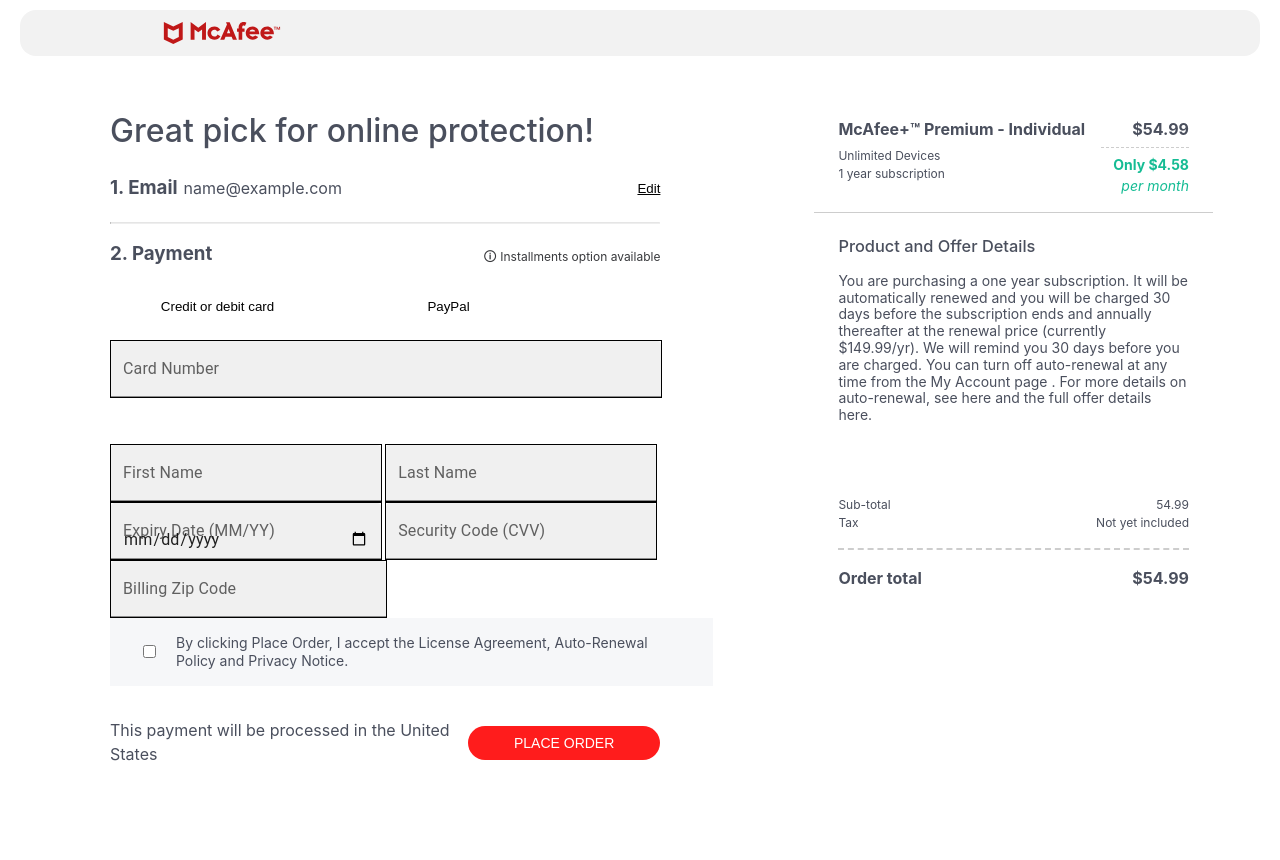
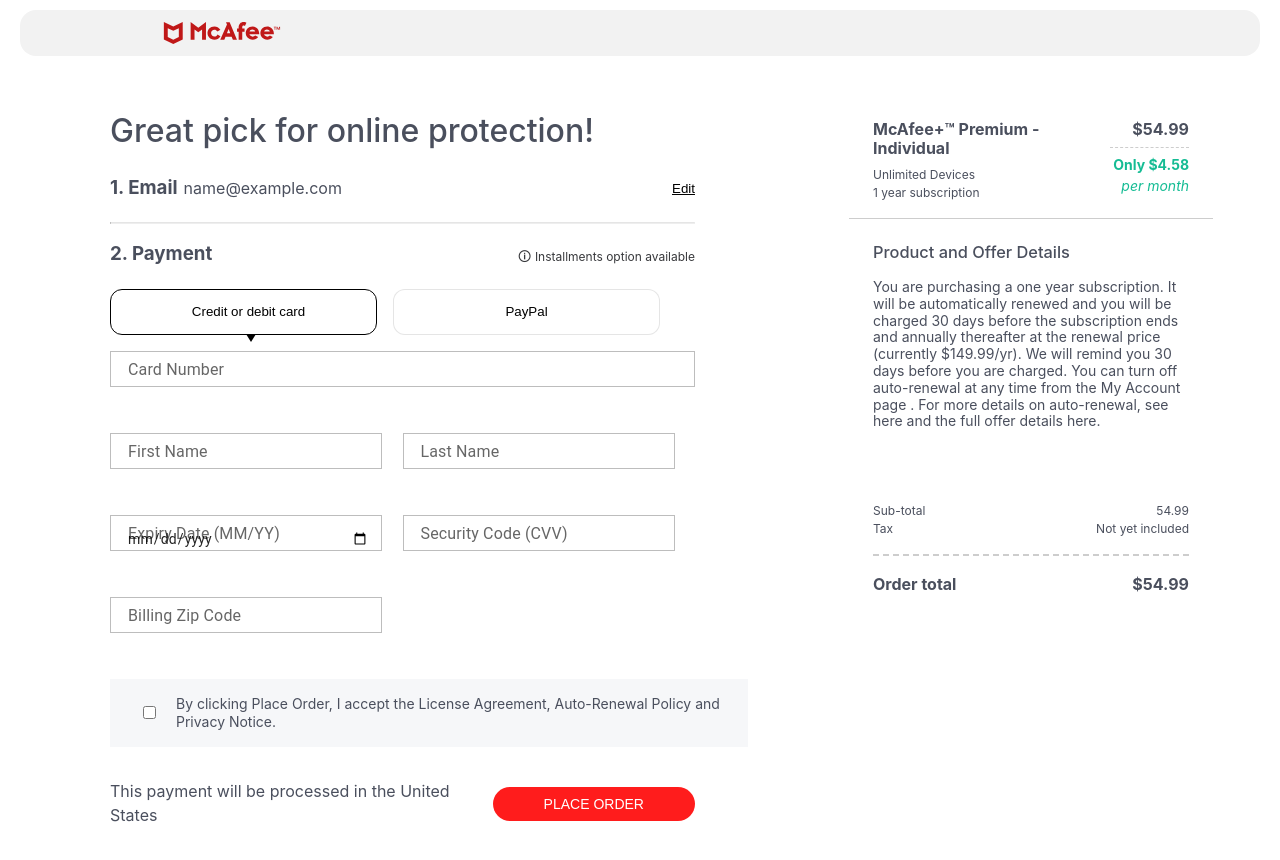
Before and after one commit to puerarongo/mcafee-project, a React (Create React App) app: page / in a window 1280 px wide. Both pictures are taken after typing "name@example.com" into the empty fields and a click on the button "CONTINUE". Shown: the top 860 px of the page. Before the commit the page ends 810 px from the top, so only its background shows below. Built offline with nearby package versions, Linux system fonts and the light colour scheme.

Commit message:
costumization matreial ui components

```diff
--- a/src/components/form/emailStage/EmailStage.module.css
+++ b/src/components/form/emailStage/EmailStage.module.css
@@ -71,12 +71,3 @@
 }
 
 /* * Material UI */
-.inpit {
-  border-bottom: none;
-}
-
-.css-1ff8729-MuiInputBase-root-MuiFilledInput-root,
-.css-1ff8729-MuiInputBase-root-MuiFilledInput-root:after,
-.css-1ff8729-MuiInputBase-root-MuiFilledInput-root:before {
-  border-bottom: none;
-}
--- a/src/components/form/emailStage/EmailStage.tsx
+++ b/src/components/form/emailStage/EmailStage.tsx
@@ -3,6 +3,7 @@
 import { TextField } from "@mui/material";
 import IEmailStage from "../../../helpers/interface/emailStage.interface";
 import emailValidationSchema from "../../../helpers/emailValidationSchema";
+import textFieldCostumization from "../../../helpers/textFieldCostumization";
 import styles from "./EmailStage.module.css";
 
 const EmailStage: React.FC<IEmailStage> = ({ setActiveForm, setEmail }) => {
@@ -29,13 +30,19 @@
         }) => (
           <form className={styles.email__form} onSubmit={handleSubmit}>
             <TextField
-              className={styles.input}
-              sx={{
-                width: "100%",
-                height: "22px",
-                border: "1px solid #000",
-                padding: "6px 12px 6px 16px",
-              }}
+              sx={
+                errors.email && touched.email
+                  ? {
+                      ...textFieldCostumization,
+                      width: "555px",
+                      border: "1px solid #e32224",
+                    }
+                  : {
+                      ...textFieldCostumization,
+                      width: "555px",
+                      border: "1px solid #bdbdbd",
+                    }
+              }
               label="Email"
               name="email"
               type="email"
--- a/src/components/form/paymentStage/PaymentStage.module.css
+++ b/src/components/form/paymentStage/PaymentStage.module.css
@@ -66,31 +66,50 @@
   margin-bottom: 16px;
 }
 
-.button__tumbler {
+.tumbler,
+.tumbler__active,
+.paypal__active {
+  box-sizing: content-box;
   width: 215px;
-  height: 35px;
+  height: 40px;
+  padding: 2px 25px;
   background-color: #fff;
-  border: 1px solid transparent;
+  border: 1px solid rgba(0, 0, 0, 0.1);
   border-radius: 12px;
   cursor: pointer;
 }
 
-.button__tumbler:not(:last-child) {
+.tumbler:not(:last-child),
+.tumbler__active:not(:last-child) {
   margin-right: 16px;
 }
 
-.button__tumbler:active {
-  border: 2px solid #000;
+.tumbler:active,
+.tumbler:hover {
+  border: 1px solid rgba(0, 0, 0, 0.4);
 }
 
-.button__tumbler:active .button__tumbler::before {
+.tumbler__active,
+.paypal__active {
+  border: 1px solid #000;
+}
+
+.tumbler__active::before,
+.paypal__active::before {
   content: "";
   border-left: 5px solid transparent;
   border-right: 5px solid transparent;
   border-top: 8px solid #000;
-  position: absolute;
-  bottom: -8px;
-  left: 50%;
+  position: relative;
+  bottom: -95%;
+}
+
+.tumbler__active::before {
+  left: 30%;
+}
+
+.paypal__active::before {
+  left: 12%;
 }
 
 /* todo Field Container */
@@ -143,3 +162,7 @@
 .button__confirm:active {
   background-color: #7c1010;
 }
+
+.field__container {
+  width: 50%;
+}
--- a/src/components/form/paymentStage/PaymentStage.tsx
+++ b/src/components/form/paymentStage/PaymentStage.tsx
@@ -1,11 +1,17 @@
-import React from "react";
+import React, { useState } from "react";
 import { Formik } from "formik";
 import { TextField } from "@mui/material";
 import IPaymentStage from "../../../helpers/interface/paymentStage.interface";
 import paymentValidationSchema from "../../../helpers/paymentValidationSchema";
+import textFieldCostumization from "../../../helpers/textFieldCostumization";
 import styles from "./PaymentStage.module.css";
 
 const PaymentStage: React.FC<IPaymentStage> = ({ setActiveForm, email }) => {
+  const [isActive, setIsActive] = useState<boolean>(true);
+
+  const tumblerHandler = () => setIsActive(true);
+  const paypalHandler = () => setIsActive(false);
+
   const editHandler = () => {
     setActiveForm(false);
   };
@@ -31,10 +37,18 @@
         </div>
       </div>
       <div className={styles.buttons__container}>
-        <button className={styles.button__tumbler} type="button">
+        <button
+          className={isActive ? styles.tumbler__active : styles.tumbler}
+          type="button"
+          onClick={tumblerHandler}
+        >
           Credit or debit card
         </button>
-        <button className={styles.button__tumbler} type="button">
+        <button
+          className={!isActive ? styles.paypal__active : styles.tumbler}
+          type="button"
+          onClick={paypalHandler}
+        >
           PayPal
         </button>
       </div>
@@ -49,8 +63,7 @@
         }}
         validationSchema={paymentValidationSchema}
         onSubmit={(values) => {
-          const { cardNumber } = values;
-          console.log("Email", cardNumber);
+          console.log("Form values", values);
         }}
       >
         {({
@@ -63,11 +76,19 @@
         }) => (
           <form className={styles.email__form} onSubmit={handleSubmit}>
             <TextField
-              className={styles.input}
-              sx={{
-                width: "100%",
-                border: "1px solid #000",
-              }}
+              sx={
+                errors.cardNumber && touched.cardNumber
+                  ? {
+                      ...textFieldCostumization,
+                      width: "555px",
+                      border: "1px solid #e32224",
+                    }
+                  : {
+                      ...textFieldCostumization,
+                      width: "555px",
+                      border: "1px solid #bdbdbd",
+                    }
+              }
               label="Card Number"
               name="cardNumber"
               variant="filled"
@@ -82,12 +103,21 @@
             )}
 
             <div className={styles.name__container}>
+              <div className={styles.field__container}>
                 <TextField
-                className={styles.input}
-                sx={{
-                  width: "50%",
-                  border: "1px solid #000",
-                }}
+                  sx={
+                    errors.firstName && touched.firstName
+                      ? {
+                          ...textFieldCostumization,
+                          width: "242px",
+                          border: "1px solid #e32224",
+                        }
+                      : {
+                          ...textFieldCostumization,
+                          width: "242px",
+                          border: "1px solid #bdbdbd",
+                        }
+                  }
                   label="First Name"
                   type="text"
                   name="firstName"
@@ -101,13 +131,23 @@
                 ) : (
                   <span className={styles.default}></span>
                 )}
+              </div>
 
+              <div className={styles.field__container}>
                 <TextField
-                className={styles.input}
-                sx={{
-                  width: "50%",
-                  border: "1px solid #000",
-                }}
+                  sx={
+                    errors.lastName && touched.lastName
+                      ? {
+                          ...textFieldCostumization,
+                          width: "242px",
+                          border: "1px solid #e32224",
+                        }
+                      : {
+                          ...textFieldCostumization,
+                          width: "242px",
+                          border: "1px solid #bdbdbd",
+                        }
+                  }
                   label="Last Name"
                   type="text"
                   name="lastName"
@@ -122,14 +162,24 @@
                   <span className={styles.default}></span>
                 )}
               </div>
+            </div>
 
             <div className={styles.code__container}>
+              <div className={styles.field__container}>
                 <TextField
-                className={styles.input}
-                sx={{
-                  width: "50%",
-                  border: "1px solid #000",
-                }}
+                  sx={
+                    errors.date && touched.date
+                      ? {
+                          ...textFieldCostumization,
+                          width: "242px",
+                          border: "1px solid #e32224",
+                        }
+                      : {
+                          ...textFieldCostumization,
+                          width: "242px",
+                          border: "1px solid #bdbdbd",
+                        }
+                  }
                   label="Expiry Date (MM/YY)"
                   type="date"
                   name="date"
@@ -143,13 +193,15 @@
                 ) : (
                   <span className={styles.default}></span>
                 )}
+              </div>
 
+              <div className={styles.field__container}>
                 <TextField
-                className={styles.input}
-                sx={{
-                  width: "50%",
-                  border: "1px solid #000",
-                }}
+                  sx={
+                    errors.securityCode && touched.securityCode
+                      ? { ...textFieldCostumization, width: "242px", border: "1px solid #e32224", }
+                      : { ...textFieldCostumization, width: "242px", border: "1px solid #bdbdbd", }
+                  }
                   label="Security Code (CVV)"
                   type="password"
                   name="securityCode"
@@ -166,14 +218,16 @@
                   <span className={styles.default}></span>
                 )}
               </div>
+            </div>
 
             <div className={styles.name__container}>
+              <div className={styles.field__container}>
                 <TextField
-                className={styles.input}
-                sx={{
-                  width: "50%",
-                  border: "1px solid #000",
-                }}
+                  sx={
+                    errors.zip && touched.zip
+                      ? { ...textFieldCostumization, width: "242px", border: "1px solid #e32224", }
+                      : { ...textFieldCostumization, width: "242px", border: "1px solid #bdbdbd", }
+                  }
                   label="Billing Zip Code"
                   type="text"
                   name="zip"
@@ -187,6 +241,7 @@
                 ) : (
                   <span className={styles.default}></span>
                 )}
+              </div>
             </div>
 
             <div className={styles.checkbox__container}>
--- /dev/null
+++ b/src/helpers/textFieldCostumization.ts
@@ -0,0 +1,86 @@
+const textFieldCostumization = {
+  width: "555px",
+  height: "22px",
+  padding: "6px 12px 6px 16px",
+  "& .MuiInputBase-root": {
+    backgroundColor: "#fff",
+    borderBottom: "none",
+    fontSize: "14px",
+    bottom: "-7px",
+  },
+  "& .MuiFilledInput-root": {
+    backgroundColor: "#fff",
+    borderBottom: "none",
+    fontSize: "14px",
+    bottom: "-7px",
+  },
+  "& .MuiFilledInput-root::before": {
+    borderBottom: "none",
+    fontSize: "14px",
+  },
+  "& .MuiFilledInput-root:hover::before": {
+    borderBottom: "none",
+  },
+  "& .MuiFilledInput-root::after": {
+    borderBottom: "none",
+  },
+  "& .MuiFilledInput-root:hover::after": {
+    borderBottom: "none",
+  },
+  "& .MuiInputBase-input": {
+    padding: 0,
+  },
+  "& .MuiFilledInput-input": {
+    padding: 0,
+  },
+  "& .MuiFormLabel-root": {
+    top: -10,
+    left: 5,
+  },
+  "& .MuiInputLabel-root": {
+    top: -10,
+    left: 5,
+  },
+  "& .MuiInputBase-root:hover": {
+    backgroundColor: "none",
+    borderBottom: "none",
+    fontSize: "14px",
+    bottom: "-7px",
+  },
+  "& .MuiFilledInput-root:hover": {
+    backgroundColor: "none",
+    borderBottom: "none",
+    fontSize: "14px",
+    bottom: "-7px",
+  },
+  "& .MuiInputBase-root:hover::before": {
+    backgroundColor: "none",
+    borderBottom: "none",
+    fontSize: "14px",
+  },
+  "& .MuiInputBase-root:hover::after": {
+    backgroundColor: "none",
+    borderBottom: "none",
+    fontSize: "14px",
+  },
+  "& .MuiInputBase-root:active::after": {
+    backgroundColor: "none",
+    borderBottom: "none",
+    fontSize: "14px",
+  },
+  "& .MuiFilledInput-root:active::after": {
+    backgroundColor: "none",
+    borderBottom: "none",
+    fontSize: "14px",
+  },
+  "& .MuiInputBase-root.MuiFilledInput-root:hover": {
+    borderBottom: "none",
+    backgroundColor: "none",
+  },
+  "& .MuiInputBase-root.MuiFilledInput-root:hover::before": {
+    borderBottom: "none",
+    backgroundColor: "none",
+  },
+};
+
+export default textFieldCostumization;
--- a/src/index.css
+++ b/src/index.css
@@ -24,10 +24,3 @@
   padding: 0;
   margin: 0;
 }
-
-/* * Material UI */
-.css-1ff8729-MuiInputBase-root-MuiFilledInput-root,
-.css-1ff8729-MuiInputBase-root-MuiFilledInput-root:after,
-.css-1ff8729-MuiInputBase-root-MuiFilledInput-root:before {
-  border-bottom: none;
-}
```
Lines whose indentation alone changed are shown as unchanged.
